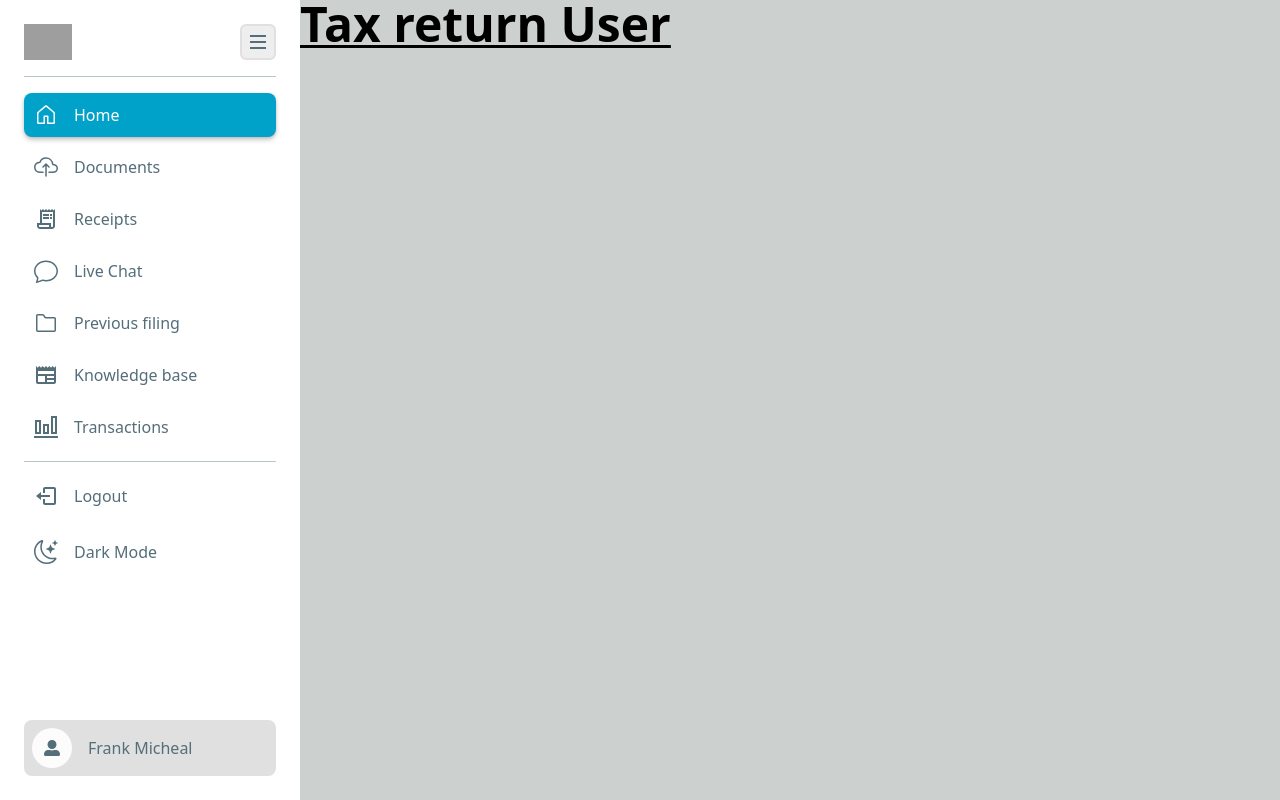
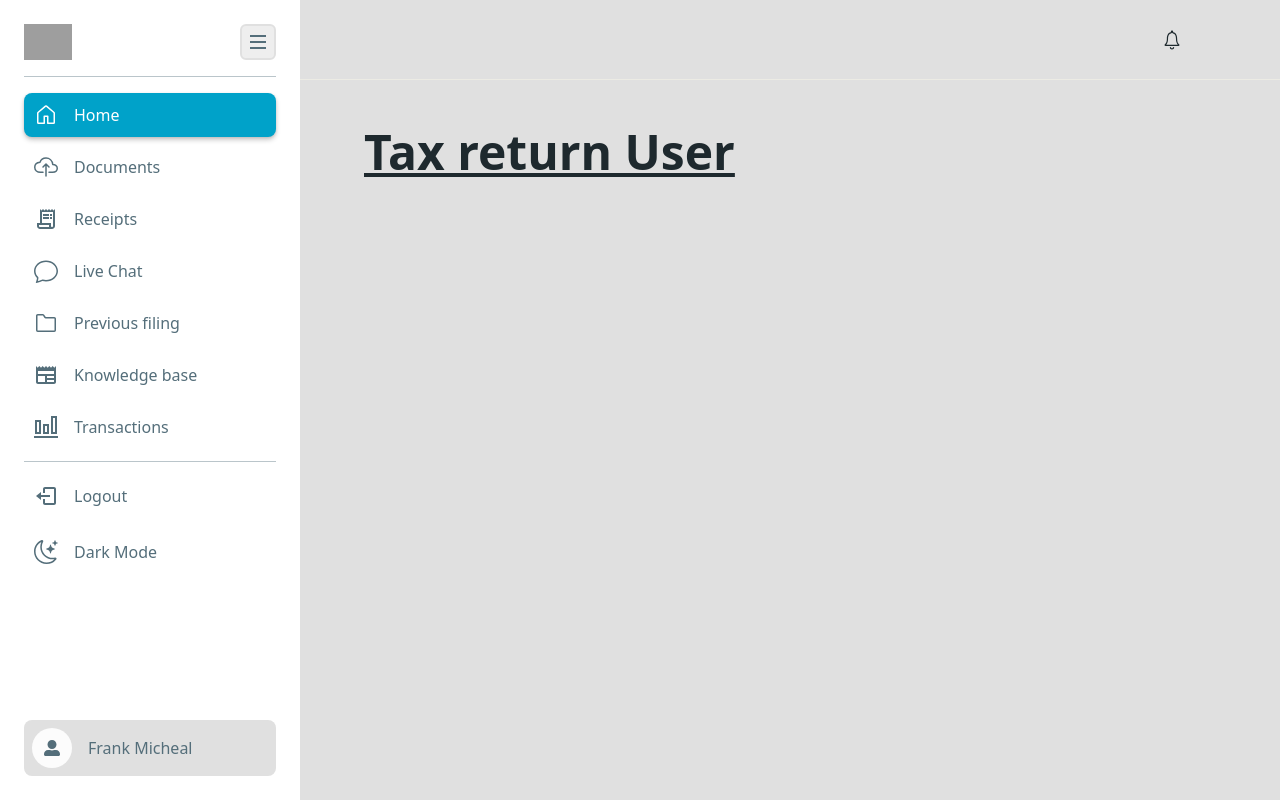
Before and after one commit to Trayshmhirk/tax-return-user-app, a React (Vite) app: page / in a window 1280 px wide. Built offline with nearby package versions, Linux system fonts and the light colour scheme; grey boxes are pictures that could not be loaded.

Commit message:
setting up main content layout

```diff
--- a/index.html
+++ b/index.html
@@ -2,11 +2,7 @@
 <html lang="en">
    <head>
       <meta charset="UTF-8" />
-      <link
-         rel="icon"
-         type="image/svg+xml"
-         href="/public/icons8-tax-blue-32.png"
-      />
+      <link rel="icon" type="image/svg+xml" href="/icons8-tax-blue-32.png" />
       <meta name="viewport" content="width=device-width, initial-scale=1.0" />
       <title>Tax Returns</title>
    </head>
--- /dev/null
+++ b/src/components/Header.tsx
@@ -0,0 +1,15 @@
+import { IoIosNotificationsOutline } from "react-icons/io";
+
+const Header: React.FC = () => {
+   return (
+      <header className="h-20 flex justify-end py-4 px-24 border-b border-alabaster">
+         <div className=""></div>
+
+         <div className="flex items-center gap-4">
+            <IoIosNotificationsOutline className="w-6 h-6 text-darkGunMetal dark:text-white cursor-pointer" />
+         </div>
+      </header>
+   );
+};
+
+export default Header;
--- a/src/components/Sidebar.tsx
+++ b/src/components/Sidebar.tsx
@@ -1,11 +1,11 @@
 import { useEffect, useState } from "react";
+import { useLocation, useNavigate } from "react-router-dom";
 import { navItemsData } from "../mocks/NavItemData";
 import { NavItems } from "./NavItems";
+
+import { HamburgerIcon } from "./HamburgerIcon";
 import { BiLogOut } from "react-icons/bi";
-
-import { useLocation, useNavigate } from "react-router-dom";
 import { FaUserAlt } from "react-icons/fa";
-import { HamburgerIcon } from "./HamburgerIcon";
 import { MdOutlineLightMode } from "react-icons/md";
 import { BsMoonStars } from "react-icons/bs";
 
--- a/src/index.css
+++ b/src/index.css
@@ -25,4 +25,8 @@
       @apply h-fit overflow-hidden;
       width: calc(100% - 300px);
    }
+
+   .content-body {
+      height: calc(100vh - 80px);
+   }
 }
--- /dev/null
+++ b/src/layouts/ContentLayout.tsx
@@ -0,0 +1,19 @@
+import Header from "../components/Header";
+
+type ContentLayoutProps = {
+   children: React.ReactNode;
+};
+
+const ContentLayout = ({ children }: ContentLayoutProps) => {
+   return (
+      <div className="main-content flex flex-col text-darkGunMetal dark:text-white">
+         <Header />
+
+         <div className="content-body overflow-scroll py-12 px-16">
+            {children}
+         </div>
+      </div>
+   );
+};
+
+export default ContentLayout;
--- a/src/layouts/MainLayout.tsx
+++ b/src/layouts/MainLayout.tsx
@@ -1,28 +1,29 @@
 import { Outlet, useLocation } from "react-router-dom";
 import { Ellipses } from "../components/Ellipses";
 import Sidebar from "../components/Sidebar";
+import ContentLayout from "./ContentLayout";
 
 const MainLayout = () => {
    const location = useLocation();
    const isHomePage = location.pathname === "/";
 
    return (
-      <div className="w-full flex overflow-hidden bg-americanSilver dark:bg-gunMetal">
+      <div className="w-full flex overflow-hidden bg-chineseWhite dark:bg-darkGunMetal">
          {isHomePage ? (
             <Ellipses>
                <Sidebar />
 
-               <div className="main-content">
+               <ContentLayout>
                   <Outlet />
-               </div>
+               </ContentLayout>
             </Ellipses>
          ) : (
             <>
                <Sidebar />
 
-               <div className="main-content">
+               <ContentLayout>
                   <Outlet />
-               </div>
+               </ContentLayout>
             </>
          )}
       </div>
--- a/tailwind.config.js
+++ b/tailwind.config.js
@@ -31,7 +31,7 @@ export default {
             // dark
             darkElectricBlue: "#546E7A",
             charcoal: "#37474F",
-            gunMetal: "#263238",
+            darkGunMetal: "#1E292E",
          },
          boxShadow: {
             "custom-active":
```
